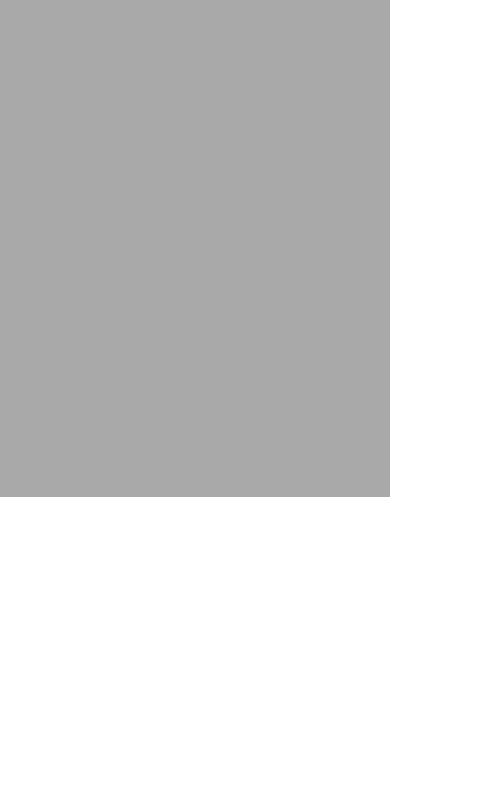
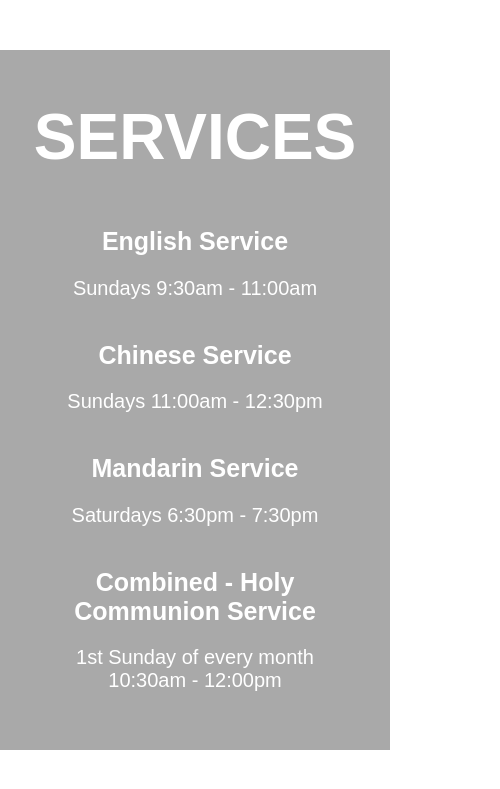
Before and after one commit to lilianlee098/ACM_Web, a plain HTML site: page index.html in a window 390 px wide. Shown: the part 953-1742 px from the top of the page, 500 px wide, since content can reach past the window. Drawn offline with Linux system fonts and the light colour scheme.

Commit message:
changed things in the services and about to make ti responsive because that is important

```diff
--- a/css/style.css
+++ b/css/style.css
@@ -20,12 +20,12 @@ header img{
 .about{
     background-color: white;
     width: auto;
-    height: 350px;
+    height: 450px;
     text-align: center;
 }
 
 .abouttext{
-    width: 500px;
+    width: 350px;
     margin-left: auto;
     margin-right: auto;
     padding-top: 50px;
@@ -49,10 +49,36 @@ header img{
 /*services*/
 .services{
    width: auto;
-    height: 600px;
-    background-color: darkgrey
+    height: 700px;
+    background-color: darkgrey;
+}
+.services h1{
+    color: white;
+    text-align: center;
+    font-size: 4em;
+    padding-top: 50px;
+}
+.row1{
+    width: 300px;
+    margin-left: auto;
+    margin-right: auto;
+}
+.times{
+    color: white;
+    width: 300px;
+    text-align: center;
+    margin-left: auto;
+    margin-right: auto;
+}
+.times h2{
+    font-size: 1.563em;
 }
 
+.times p{
+    font-weight: 400px;
+    font-size: 1.25em;
+    padding-bottom: 20px;
+}
 /*contact*/
 .contact{
     width: auto;
@@ -64,17 +90,47 @@ header img{
 footer{
 
 }
+
 /*Small devices*/
 @media(min-width:500px){
+   .about{
+        height: 350px;
+    }
+    .abouttext{
+        width: 500px;
+    }
 
 }
 /* Medium devices (tablets, 768px and up) */
 @media (min-width: 768px){
+    .services{
+        height: 550px;
+    }
+    .row1{
+        width: 600px;
+    }
+    .times{
+        float: left;
+    }
+    .times:nth-child(){
 
+    }
 }
 /* large devices(desktops, 992px and up) */
 @media (min-width: 992px){
+    .about{
+        height: 300px;
+    }
+    .abouttext{
+        width: 600px;
+    }
 
+    .services{
+        height: 550px;
+    }
+    .row1{
+        width: 700px;
+    }
 }
 /*extra large devices (large desktop, 1200px and up) */
 @media (min-width:1200px){
--- a/index.html
+++ b/index.html
@@ -28,7 +28,32 @@
         </section>
 
         <!-- services -->
-        <section class="services"></section>
+        <section class="services">
+
+         <h1>SERVICES</h1>
+            <div class="row1">
+            <div class="times">
+                <h2>English Service</h2>
+                <p>Sundays 9:30am - 11:00am</p>
+            </div>
+
+            <div class="times">
+            <h2>Chinese Service</h2>
+                <p>Sundays 11:00am - 12:30pm</p>
+            </div>
+            </div>
+             <div class="row1">
+            <div class="times">
+            <h2>Mandarin Service</h2>
+                <p>Saturdays 6:30pm - 7:30pm</p>
+            </div>
+
+            <div class="times">
+            <h2>Combined - Holy Communion Service</h2>
+                <p>1st Sunday of every month <br>10:30am - 12:00pm</p>
+            </div>
+                 </div>
+        </section>
 
         <!-- contact -->
         <section class="contact"></section>
```
